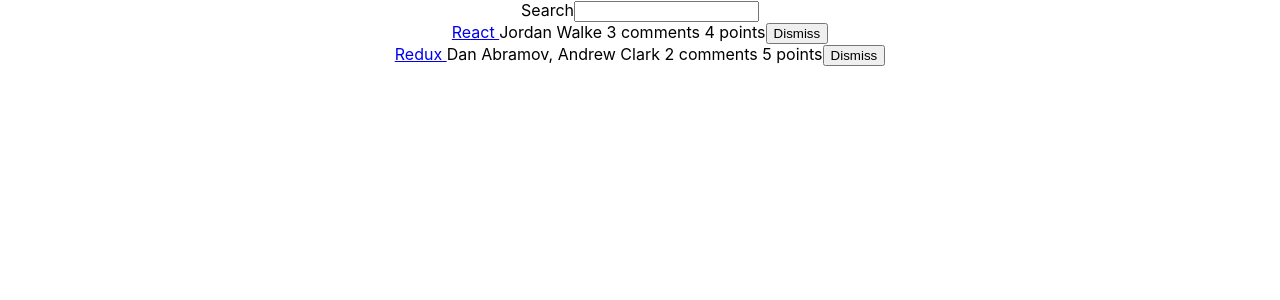
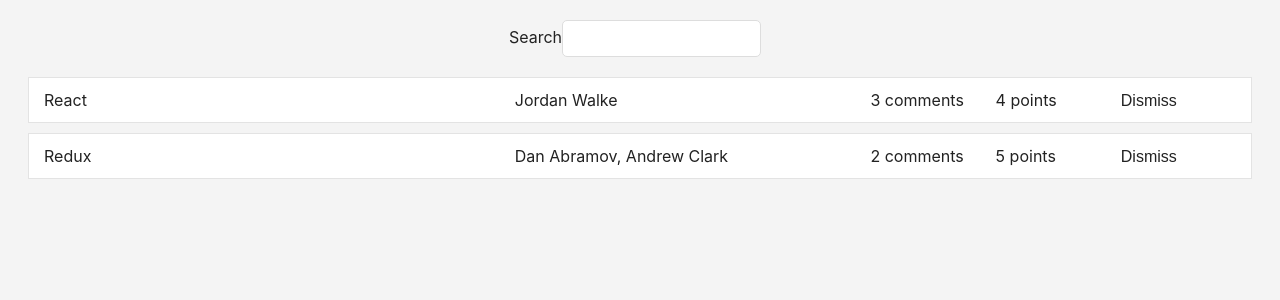
Before and after one commit to madstone0-0/hackernews, a React (Create React App) app: page / in a window 1280 px wide. Shown: the top 300 px of the page. Built offline with nearby package versions, Linux system fonts and the light colour scheme; the HTML template or start-up script is replaced by a standard one.

Commit message:
Changed some styles
Now it looks wayyy cleaner

```diff
--- a/src/App.css
+++ b/src/App.css
@@ -1,32 +1,55 @@
-.App {
+.page {
+  margin: 20px;
+}
+.interactions {
   text-align: center;
 }
-
-.App-logo {
-  animation: App-logo-spin infinite 20s linear;
-  height: 40vmin;
+.table {
+  margin: 20px 0;
+}
+.table-header {
+  display: flex;
+  line-height: 24px;
+  font-size: 16px;
+  padding: 0 10px;
+  justify-content: space-between;
+}
+.table-empty {
+  margin: 200px;
+  text-align: center;
+  font-size: 16px;
+}
+.table-row {
+  display: flex;
+  line-height: 24px;
+  white-space: nowrap;
+  margin: 10px 0;
+  padding: 10px;
+  background: #ffffff;
+  border: 1px solid #e3e3e3;
 }
 
-.App-header {
-  background-color: #282c34;
-  min-height: 100vh;
-  display: flex;
-  flex-direction: column;
-  align-items: center;
-  justify-content: center;
-  font-size: calc(10px + 2vmin);
-  color: white;
+.table-header > span {
+  overflow: hidden;
+  text-overflow: ellipsis;
+  padding: 0 5px;
 }
-
-.App-link {
-  color: #61dafb;
+.table-row > span {
+  overflow: hidden;
+  text-overflow: ellipsis;
+  padding: 0 5px;
 }
-
-@keyframes App-logo-spin {
-  from {
-    transform: rotate(0deg);
-  }
-  to {
-    transform: rotate(360deg);
-  }
+.button-inline {
+  border-width: 0;
+  background: transparent;
+  color: inherit;
+  text-align: inherit;
+  -webkit-font-smoothing: inherit;
+  padding: 0;
+  font-size: inherit;
+  cursor: pointer;
 }
+.button-active {
+  border-radius: 0;
+  border-bottom: 1px solid #38bb6c;
+}
--- a/src/App.js
+++ b/src/App.js
@@ -58,10 +58,12 @@
   render() {
     const { searchTerm, list } = this.state;
     return (
-      <div className="App">
-        <Search value={searchTerm} onChange={this.onSearchChange}>
-          Search
-        </Search>
+      <div className="page">
+        <div className="interactions">
+          <Search value={searchTerm} onChange={this.onSearchChange}>
+            Search
+          </Search>
+        </div>
         <Table list={list} pattern={searchTerm} onDismiss={this.onDismiss} />
       </div>
     );
@@ -81,17 +83,22 @@
 
 const Table = ({ list, pattern, onDismiss }) => {
   return (
-    <div>
+    <div className="table">
       {list.filter(isSearched(pattern)).map(item => (
-        <div key={item.objectID}>
-          <span>
-            <a href={item.url}> {item.title} </a>
+        <div key={item.objectID} className="table-row">
+          <span style={{ width: "40%" }}>
+            <a href={item.url}>{item.title}</a>
           </span>
-          <span>{item.author}</span>
-          <span> {item.num_comments} comments</span>
-          <span> {item.points} points</span>
-          <span>
-            <Button onClick={() => onDismiss(item.objectID)}>Dismiss</Button>
+          <span style={{ width: "30%" }}>{item.author}</span>
+          <span style={{ width: "10%" }}>{item.num_comments} comments</span>
+          <span style={{ width: "10%" }}>{item.points} points</span>
+          <span style={{ width: "10%" }}>
+            <Button
+              onClick={() => onDismiss(item.objectID)}
+              className="button-inline"
+            >
+              Dismiss
+            </Button>
           </span>
         </div>
       ))}
--- a/src/index.css
+++ b/src/index.css
@@ -1,14 +1,46 @@
 body {
-  margin: 0;
-  padding: 0;
-  font-family: -apple-system, BlinkMacSystemFont, "Segoe UI", "Roboto", "Oxygen",
-    "Ubuntu", "Cantarell", "Fira Sans", "Droid Sans", "Helvetica Neue",
-    sans-serif;
-  -webkit-font-smoothing: antialiased;
-  -moz-osx-font-smoothing: grayscale;
+  color: #222;
+  background: #f4f4f4;
+  font: 400 16px -apple-system, BlinkMacSystemFont, "Segoe UI", Roboto, Oxygen,
+    Ubuntu, Cantarell, "Open Sans", "Helvetica Neue", sans-serif;
 }
 
-code {
-  font-family: source-code-pro, Menlo, Monaco, Consolas, "Courier New",
-    monospace;
+a {
+  color: #222;
+  text-decoration: none;
 }
+
+a:hover {
+  text-decoration: underline;
+}
+
+ul li {
+  list-style: none;
+  padding: 0;
+  margin: 0;
+}
+
+input {
+  padding: 10px;
+  border-radius: 5px;
+  outline: none;
+  margin-right: 10px;
+  border: 1px solid #dddddd;
+}
+
+button {
+  padding: 10px;
+  border-radius: 5px;
+  border: 1px solid #dddddd;
+  background: transparent;
+  color: #808080;
+  cursor: pointer;
+}
+
+button:hover {
+  color: #222;
+}
+
+*:focus {
+  outline: none;
+}
```
